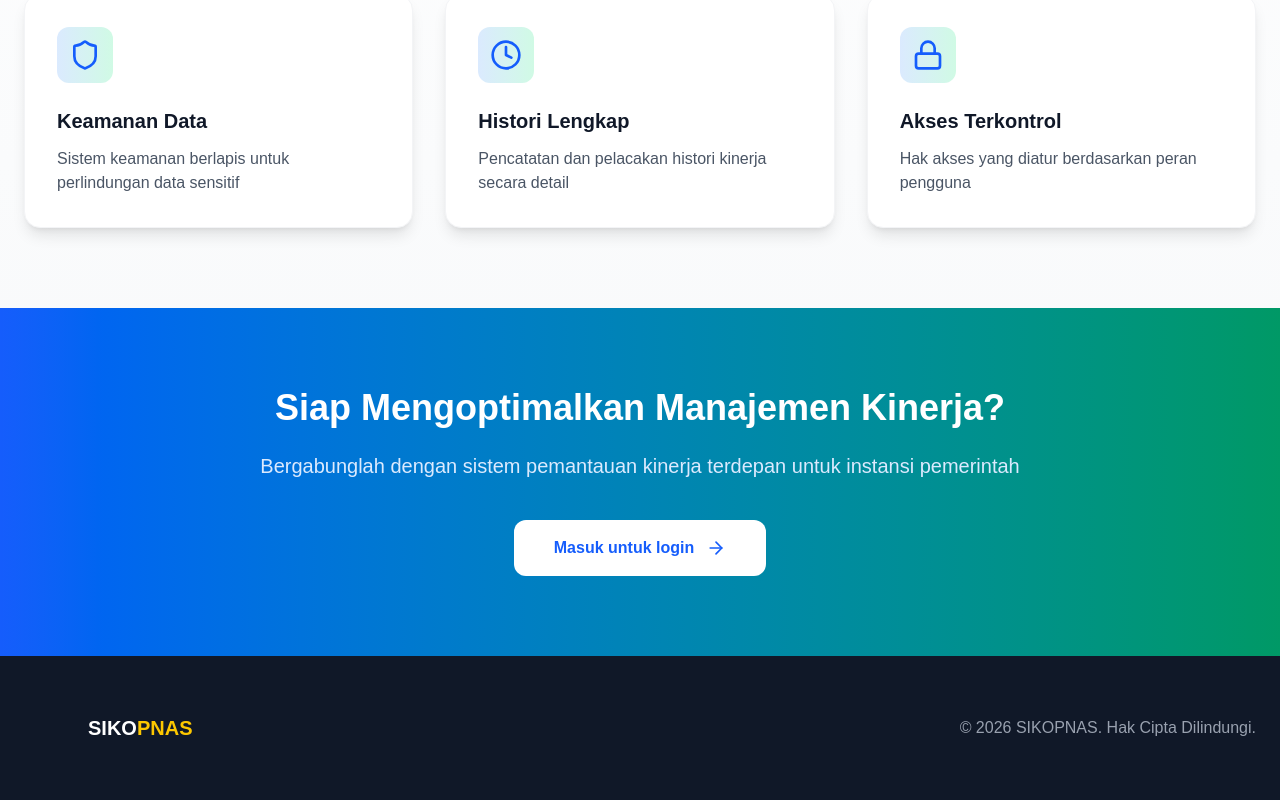
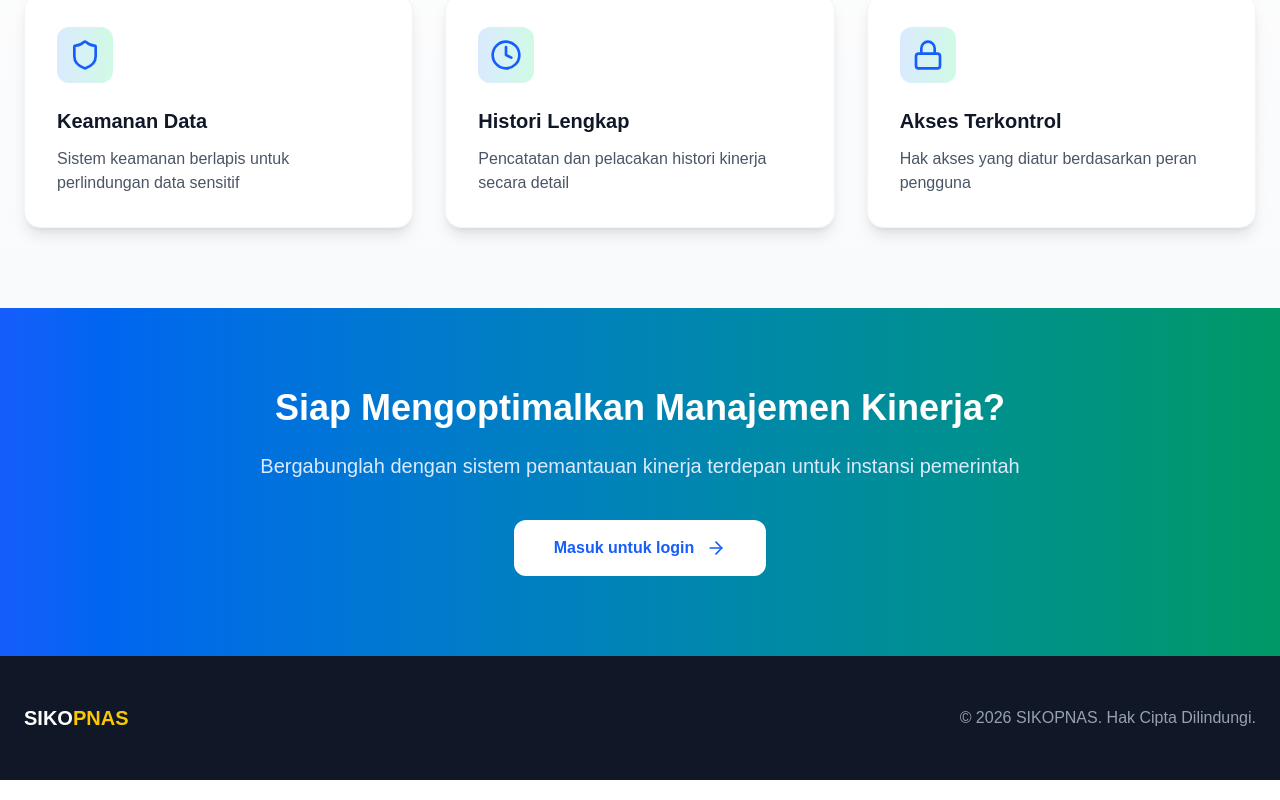
Before and after one commit to fhansyahman/sikopnas_frontend, a Next.js app: page / in a window 1280 px wide. Shown: the part 1348-2148 px from the top of the page. Built offline with nearby package versions, Linux system fonts and the light colour scheme; no server answers.

Commit message:
Remove empty div from footer section
Removed unnecessary div element from footer.

```diff
--- a/src/app/page.js
+++ b/src/app/page.js
@@ -195,9 +195,6 @@ export default function HomePage() {
         <div className="container mx-auto px-4 sm:px-6">
           <div className="flex flex-col md:flex-row justify-between items-center gap-6 sm:gap-8">
             <div className="flex items-center gap-3 sm:gap-4">
-              <div className="relative w-10 h-10 sm:w-12 sm:h-12">
-
-              </div>
               <div>
                 <h3 className="text-lg sm:text-xl font-bold">
                   SIKO<span className="text-yellow-400">PNAS</span>
```
